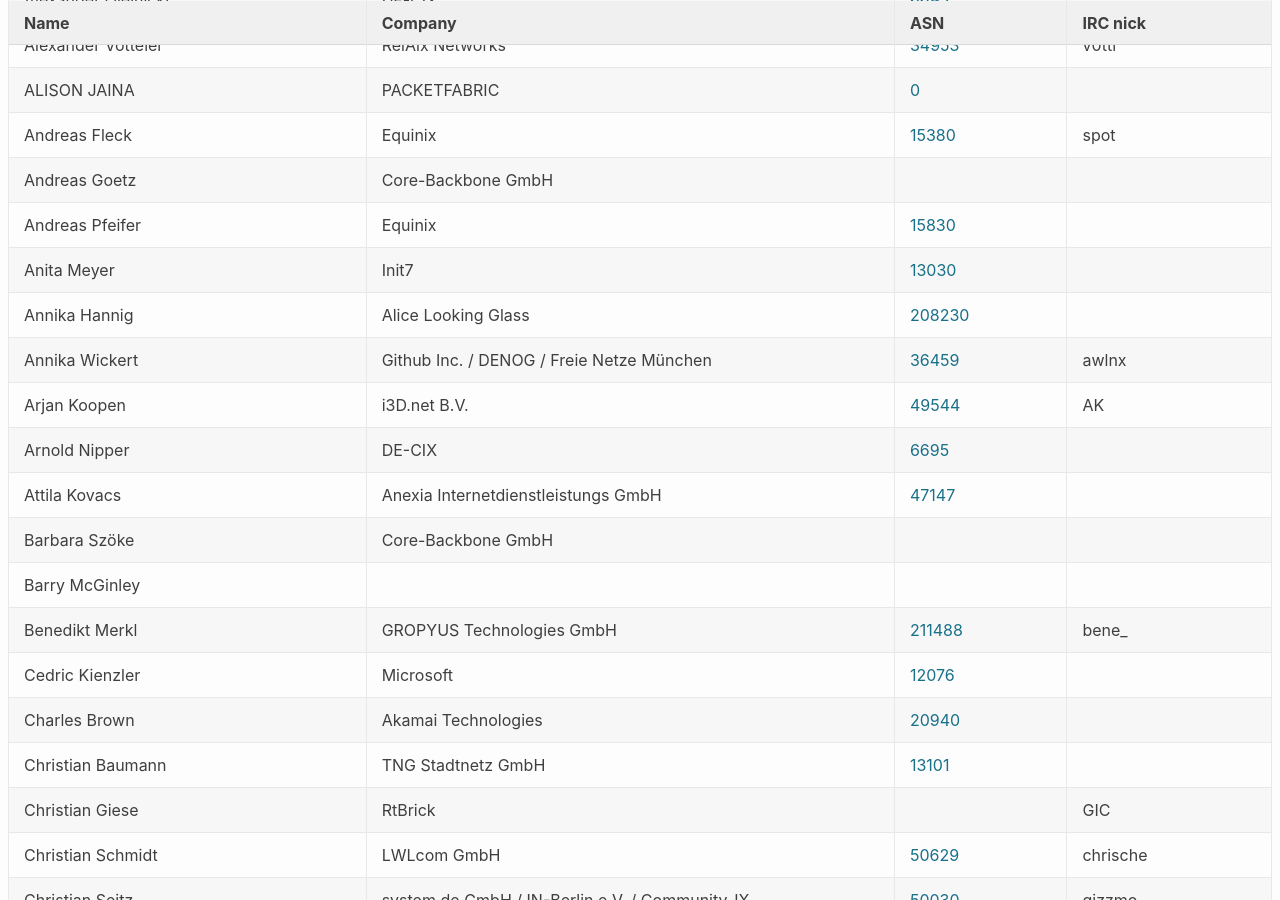
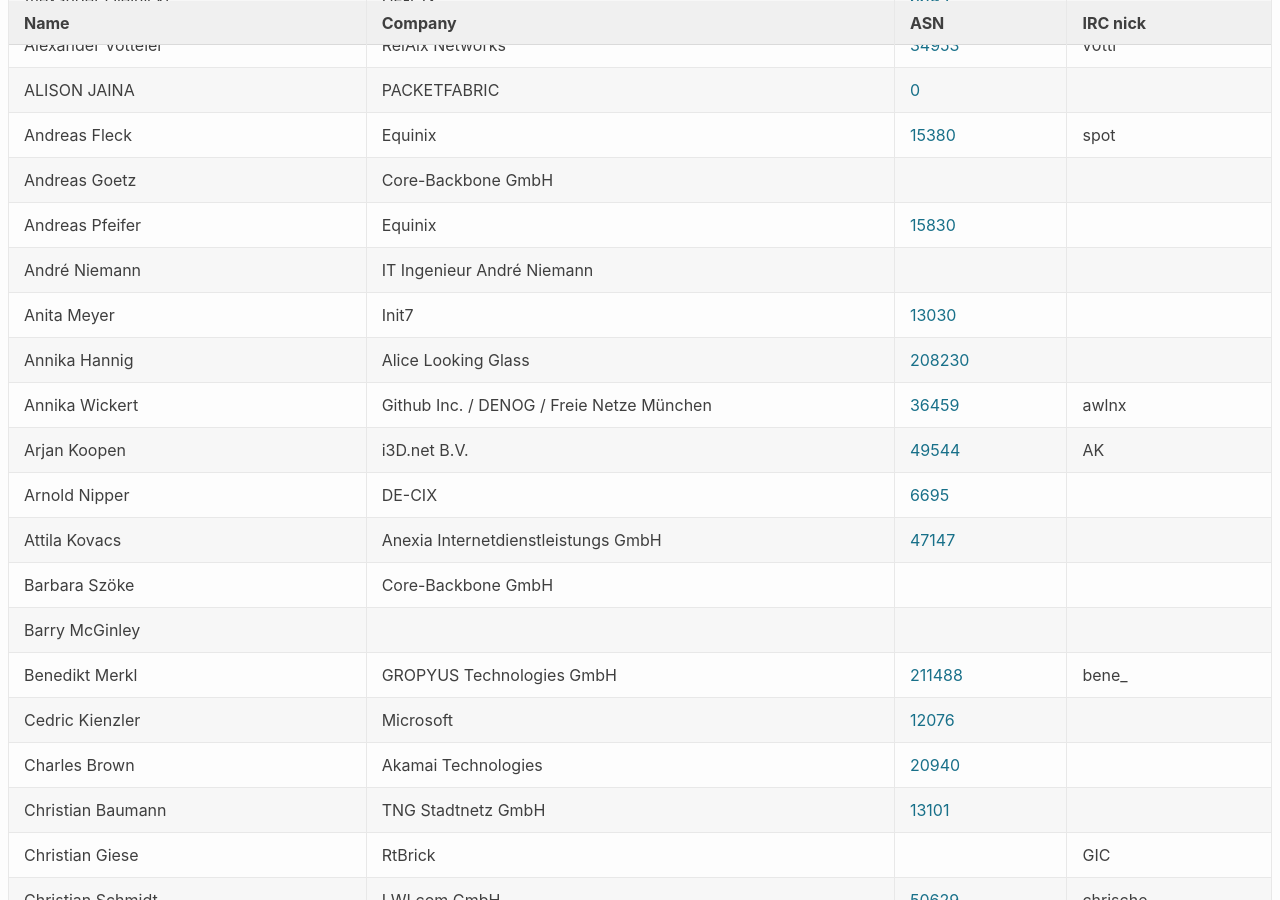
Before and after one commit to denog/pretix-attendeelist, a Jekyll site: the page built from denog14/index.md, in a window 1280 px wide and 900 px high, scrolled down 424 px. Built offline with Jekyll 4.4.1, drawn with Linux system fonts in a browser that asks for light colours.

Commit message:
Latest data: Tue Oct 18 06:09:34 UTC 2022

```diff
--- a/_data/attendees_denog14_onsite.json
+++ b/_data/attendees_denog14_onsite.json
@@ -64,6 +64,12 @@
     "company": "Equinix",
     "irc": null,
     "asn": "15830"
+  },
+  {
+    "name": "André Niemann",
+    "company": "IT Ingenieur André Niemann",
+    "irc": null,
+    "asn": null
   },
   {
     "name": "Anita Meyer",
```
